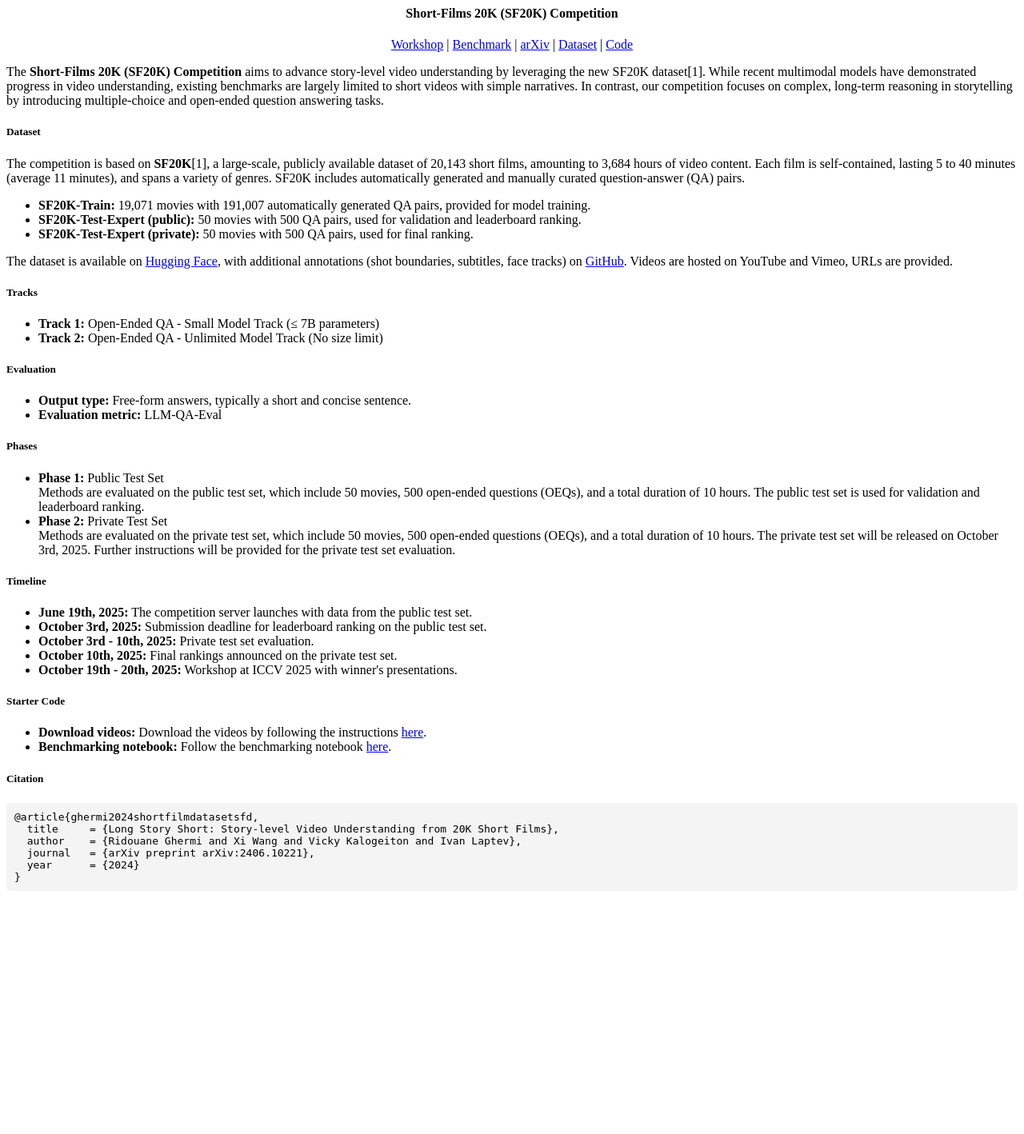
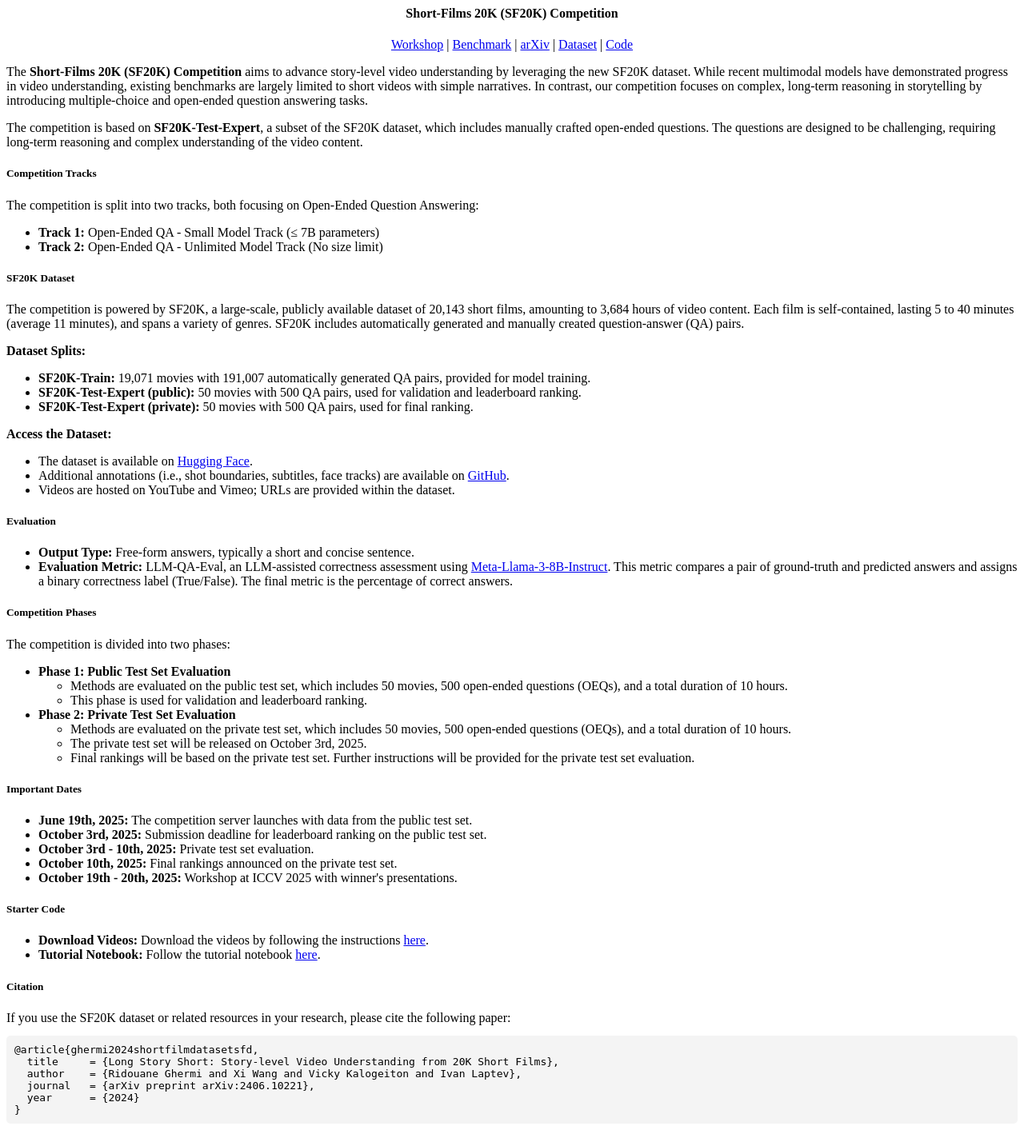
Before and after one commit to ridouaneg/SF20K-Competition, a Python web app: template templates/description.html in a window 1280 px wide. Shown: the whole page at 80% size. Before the commit the page ends 1103 px from the top, so only its background shows below. Run offline with Jinja, Linux system fonts and the light colour scheme; the template is opened without the code that fills it, so the values that code supplies are empty.

Commit message:
Update description.html

```diff
--- a/templates/description.html
+++ b/templates/description.html
@@ -23,64 +23,81 @@
 
 <p>
   The <strong>Short-Films 20K (SF20K) Competition</strong> aims to advance story-level video understanding
-  by leveraging the new SF20K dataset[1]. While recent multimodal models have demonstrated
+  by leveraging the new SF20K dataset. While recent multimodal models have demonstrated
   progress in video understanding, existing benchmarks are largely limited to short videos with simple narratives. In contrast,
   our competition focuses on complex, long-term reasoning in storytelling by introducing multiple-choice and open-ended
   question answering tasks.
 </p>
 
-<!-- <p>
-  The SF20K dataset is the largest publicly available movie dataset, composed of 20,143 amateur films. It offers long-term
-  video tasks in the form of multiple-choice and open-ended question answering. Our extensive analysis of SF20K reveals
-  minimal data leakage, emphasizes the need for long-term reasoning, and demonstrates the strong performance of recent VLMs.
-</p> -->
+<p>
+  The competition is based on <strong>SF20K-Test-Expert</strong>, a subset of the SF20K dataset, which includes manually crafted open-ended questions.
+  The questions are designed to be challenging, requiring long-term reasoning and complex understanding of the video content.
+</p>
 
-<h5>Dataset</h5>
+<h5>Competition Tracks</h5>
+
+<p></p>
+  The competition is split into two tracks, both focusing on Open-Ended Question Answering:
+  <ul>
+    <li><strong>Track 1:</strong> Open-Ended QA - Small Model Track (≤ 7B parameters)</li>
+    <li><strong>Track 2:</strong> Open-Ended QA - Unlimited Model Track (No size limit)</li>
+  </ul>
+</p>
+
+<h5>SF20K Dataset</h5>
 
 <p>
-  The competition is based on <strong>SF20K</strong>[1], a large-scale, publicly available dataset of
-  20,143 short films, amounting to 3,684 hours of video content. Each film is self-contained, lasting 5 to 40 minutes
-  (average 11 minutes), and spans a variety of genres. SF20K includes automatically generated and manually curated
-  question-answer (QA) pairs.
+  The competition is powered by SF20K, a large-scale, publicly available dataset of 20,143 short films,
+  amounting to 3,684 hours of video content. Each film is self-contained, lasting 5 to 40 minutes
+  (average 11 minutes), and spans a variety of genres. SF20K includes automatically generated and manually created question-answer (QA) pairs.
 </p>
 
-<ul>
+<p>
+  <strong>Dataset Splits:</strong>
+  <ul>
     <li><strong>SF20K-Train:</strong> 19,071 movies with 191,007 automatically generated QA pairs, provided for model training.</li>
     <li><strong>SF20K-Test-Expert (public):</strong> 50 movies with 500 QA pairs, used for validation and leaderboard ranking.</li>
     <li><strong>SF20K-Test-Expert (private):</strong> 50 movies with 500 QA pairs, used for final ranking.</li>
-</ul>
+  </ul>
+</p>
 
 <p>
-  The dataset is available on <a href="https://huggingface.co/datasets/rghermi/sf20k">Hugging Face</a>, with additional annotations (shot boundaries, subtitles, face tracks) on <a href="https://github.com/ridouaneg/sf20k">GitHub</a>. Videos are hosted on YouTube and Vimeo, URLs are provided.
+  <strong>Access the Dataset:</strong>
+  <ul>
+    <li>The dataset is available on <a href="https://huggingface.co/datasets/rghermi/sf20k">Hugging Face</a>.</li>
+    <li>Additional annotations (i.e., shot boundaries, subtitles, face tracks) are available on <a href="https://github.com/ridouaneg/sf20k">GitHub</a>.</li>
+    <li>Videos are hosted on YouTube and Vimeo; URLs are provided within the dataset.</li>
+  </ul>
 </p>
-
-<h5>Tracks</h5>
-
-<ul>
-    <li><strong>Track 1:</strong> Open-Ended QA -  Small Model Track (≤ 7B parameters)</li>
-    <li><strong>Track 2:</strong> Open-Ended QA - Unlimited Model Track (No size limit)</li>
-</ul>
 
 <h5>Evaluation</h5>
 
 <ul>
-  <li><strong>Output type:</strong> Free-form answers, typically a short and concise sentence.</li>
-  <li><strong>Evaluation metric:</strong> LLM-QA-Eval</li>
+  <li><strong>Output Type:</strong> Free-form answers, typically a short and concise sentence.</li>
+  <li><strong>Evaluation Metric:</strong> LLM-QA-Eval, an LLM-assisted correctness assessment using <a href="https://huggingface.co/meta-llama/Meta-Llama-3-8B-Instruct">Meta-Llama-3-8B-Instruct</a>. This metric compares a pair of ground-truth and predicted answers and assigns a binary correctness label (True/False). The final metric is the percentage of correct answers.</li>
 </ul>
 
-<h5>Phases</h5>
+<h5>Competition Phases</h5>
 
+<p>
+  The competition is divided into two phases:
 <ul>
-  <li><strong>Phase 1:</strong> Public Test Set</li>
-  Methods are evaluated on the public test set, which include 50 movies, 500 open-ended questions (OEQs), and a total duration of 10 hours.
-  The public test set is used for validation and leaderboard ranking.
-  <li><strong>Phase 2:</strong> Private Test Set</li>
-  Methods are evaluated on the private test set, which include 50 movies, 500 open-ended questions (OEQs), and a total duration of 10 hours.
-  The private test set will be released on October 3rd, 2025.
-  Further instructions will be provided for the private test set evaluation.
+  <li><strong>Phase 1: Public Test Set Evaluation </strong>
+    <ul>
+      <li>Methods are evaluated on the public test set, which includes 50 movies, 500 open-ended questions (OEQs), and a total duration of 10 hours.</li>
+      <li>This phase is used for validation and leaderboard ranking.</li>
+    </ul>
+  </li>
+  <li><strong>Phase 2: Private Test Set Evaluation</strong>
+    <ul>
+      <li>Methods are evaluated on the private test set, which includes 50 movies, 500 open-ended questions (OEQs), and a total duration of 10 hours.</li>
+      <li>The private test set will be released on October 3rd, 2025.</li>
+      <li>Final rankings will be based on the private test set. Further instructions will be provided for the private test set evaluation.</li>
+    </ul>
+  </li>
 </ul>
 
-<h5>Timeline</h5>
+<h5>Important Dates</h5>
 
 <ul>
     <li><strong>June 19th, 2025:</strong> The competition server launches with data from the public test set.</li>
@@ -93,11 +110,13 @@
 <h5>Starter Code</h5>
 
 <ul>
-    <li><strong>Download videos:</strong> Download the videos by following the instructions <a href="https://github.com/ridouaneg/sf20k#download-videos">here</a>.</li>
-    <li><strong>Benchmarking notebook:</strong> Follow the benchmarking notebook <a href="https://github.com/ridouaneg/sf20k#benchmarking-guide">here</a>.</li>
+    <li><strong>Download Videos:</strong> Download the videos by following the instructions <a href="https://github.com/ridouaneg/sf20k#download-videos">here</a>.</li>
+    <li><strong>Tutorial Notebook:</strong> Follow the tutorial notebook <a href="https://github.com/ridouaneg/sf20k#tutorial-notebook">here</a>.</li>
 </ul>
 
 <h5>Citation</h5>
+
+If you use the SF20K dataset or related resources in your research, please cite the following paper:
 
 <pre class="code">
 @article{ghermi2024shortfilmdatasetsfd,
```
